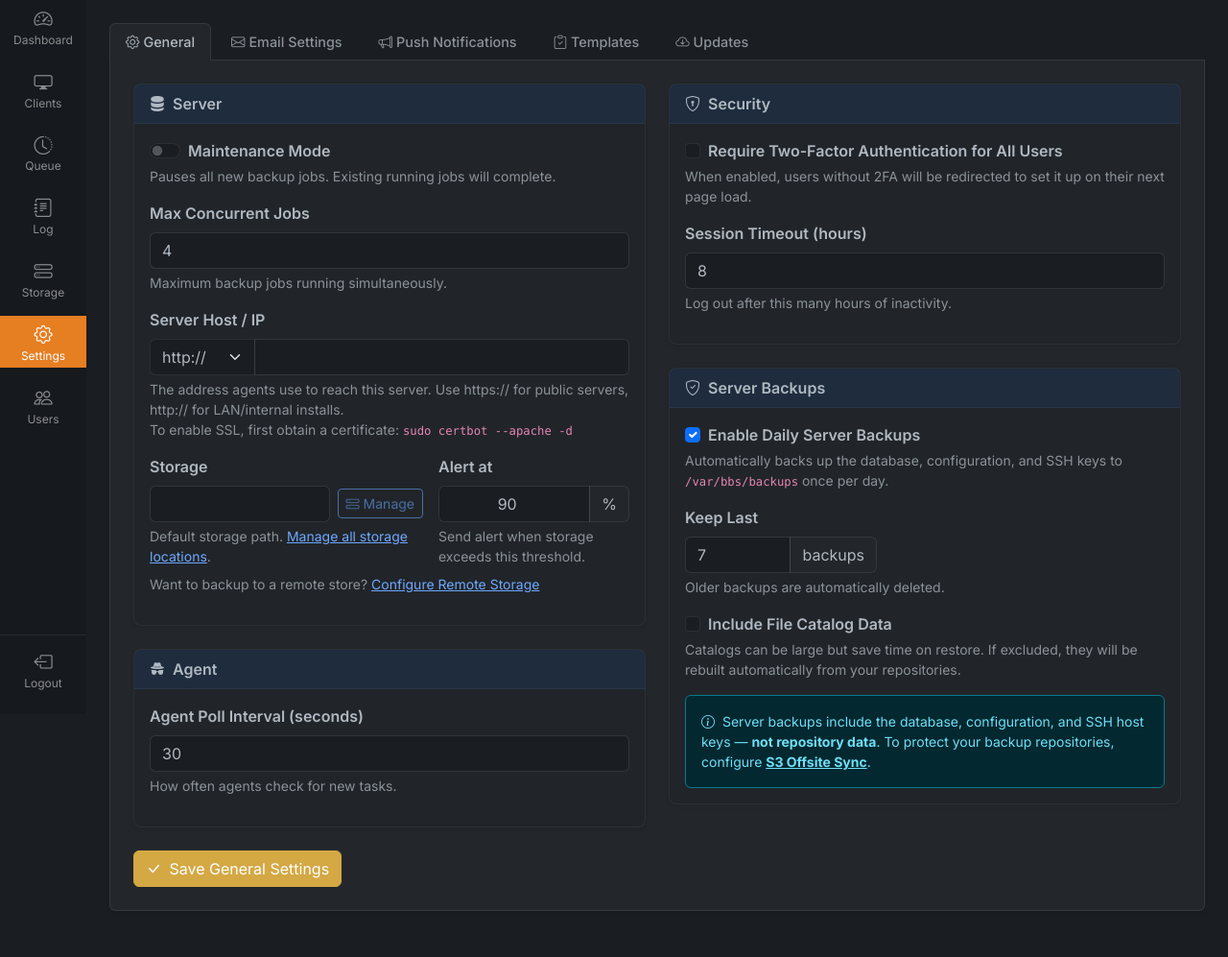
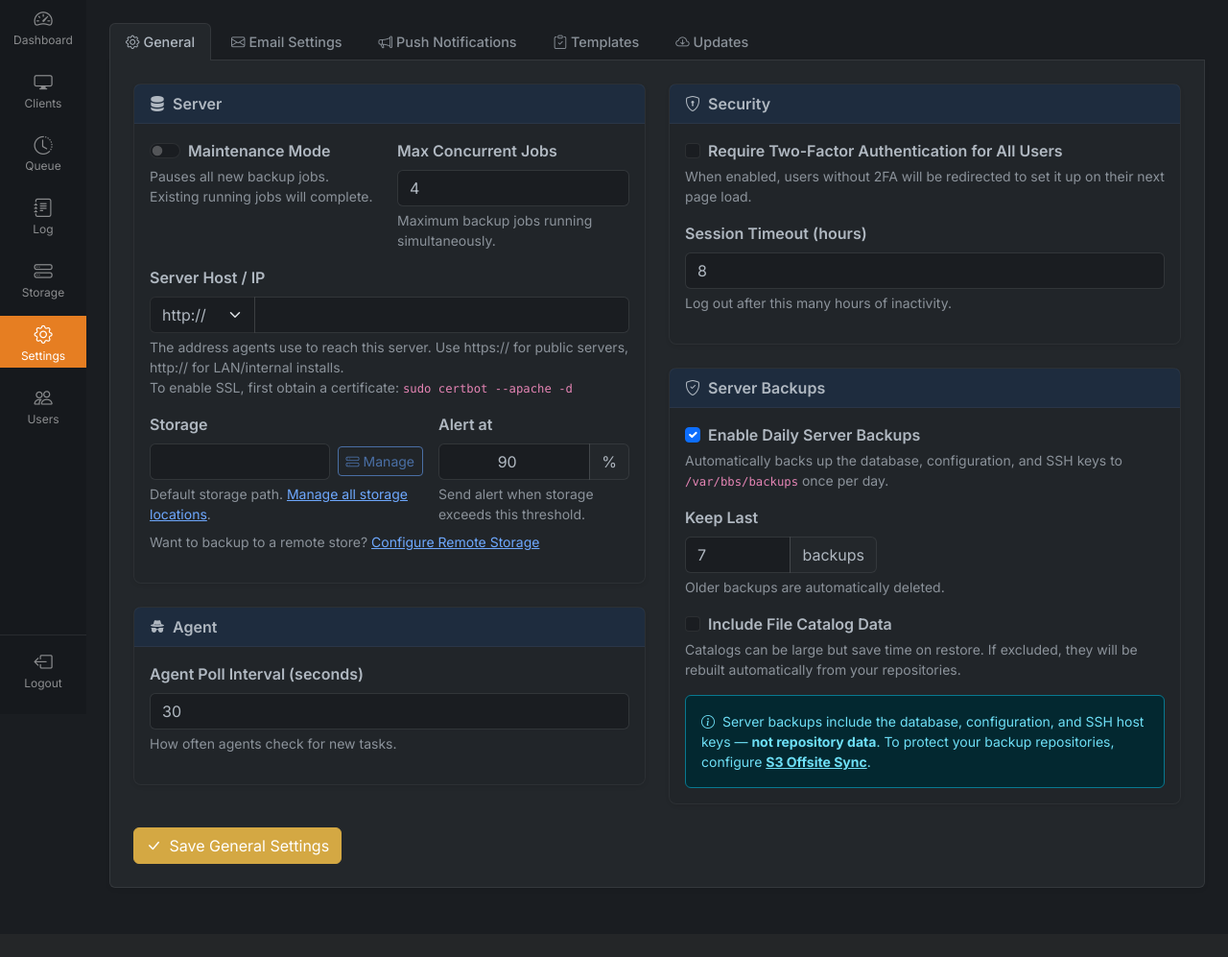
Before and after one commit to birhantprkc/borgbackupserver, a PHP site: page /settings in a window 1280 px wide. Shown: the part 56-1053 px from the top of the page at 96% size. After the commit the page ends 981 px from the top, so only its background shows below. Run offline with PHP 8.4, Linux system fonts and the light colour scheme; a user stored in the database is signed in; data comes from the database, SQL or seed files in the repository; data that the repository does not hold is empty; some libraries are stand-ins or nearby versions.

Commit message:
Put maintenance mode and max concurrent jobs in 2-column layout on large screens

```diff
--- a/src/Views/settings/index.php
+++ b/src/Views/settings/index.php
@@ -62,17 +62,19 @@ $updateAvailable = $updateService->isUpdateAvailable();
                     <i class="bi bi-server me-1"></i> Server
                 </div>
                 <div class="card-body">
-                    <div class="mb-3">
+                    <div class="row g-3 mb-3">
+                        <div class="col-lg-6">
                             <div class="form-check form-switch">
                                 <input class="form-check-input" type="checkbox" role="switch" name="maintenance_mode" id="maintenance_mode" value="1" <?= ($settings['maintenance_mode'] ?? '0') === '1' ? 'checked' : '' ?>>
                                 <label class="form-check-label fw-semibold" for="maintenance_mode">Maintenance Mode</label>
                             </div>
                             <div class="form-text">Pauses all new backup jobs. Existing running jobs will complete.</div>
                         </div>
-                    <div class="mb-3">
+                        <div class="col-lg-6">
                             <label class="form-label fw-semibold">Max Concurrent Jobs</label>
                             <input type="number" class="form-control" name="max_queue" value="<?= htmlspecialchars($settings['max_queue'] ?? '4') ?>" min="1" max="20">
                             <div class="form-text">Maximum backup jobs running simultaneously.</div>
+                        </div>
                     </div>
                     <div class="mb-3">
                         <label class="form-label fw-semibold">Server Host / IP</label>
```
Lines whose indentation alone changed are shown as unchanged.
